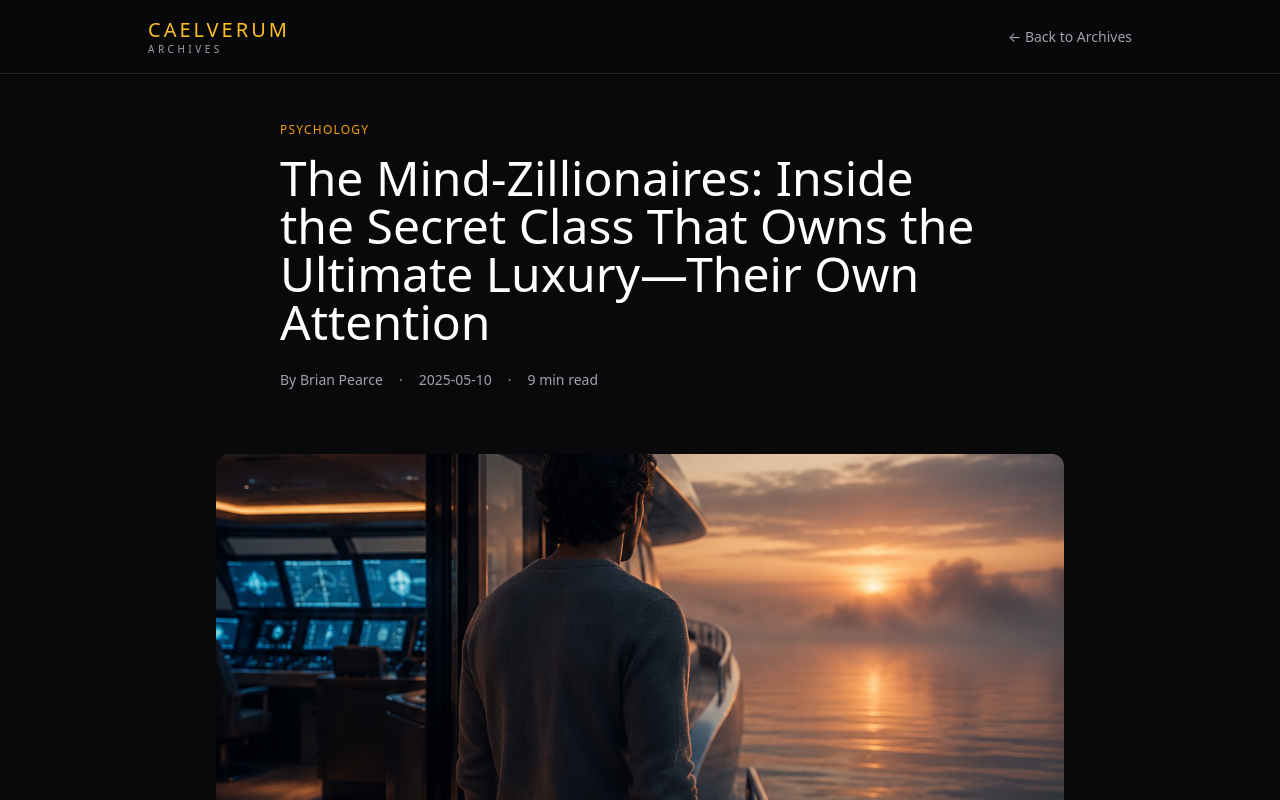
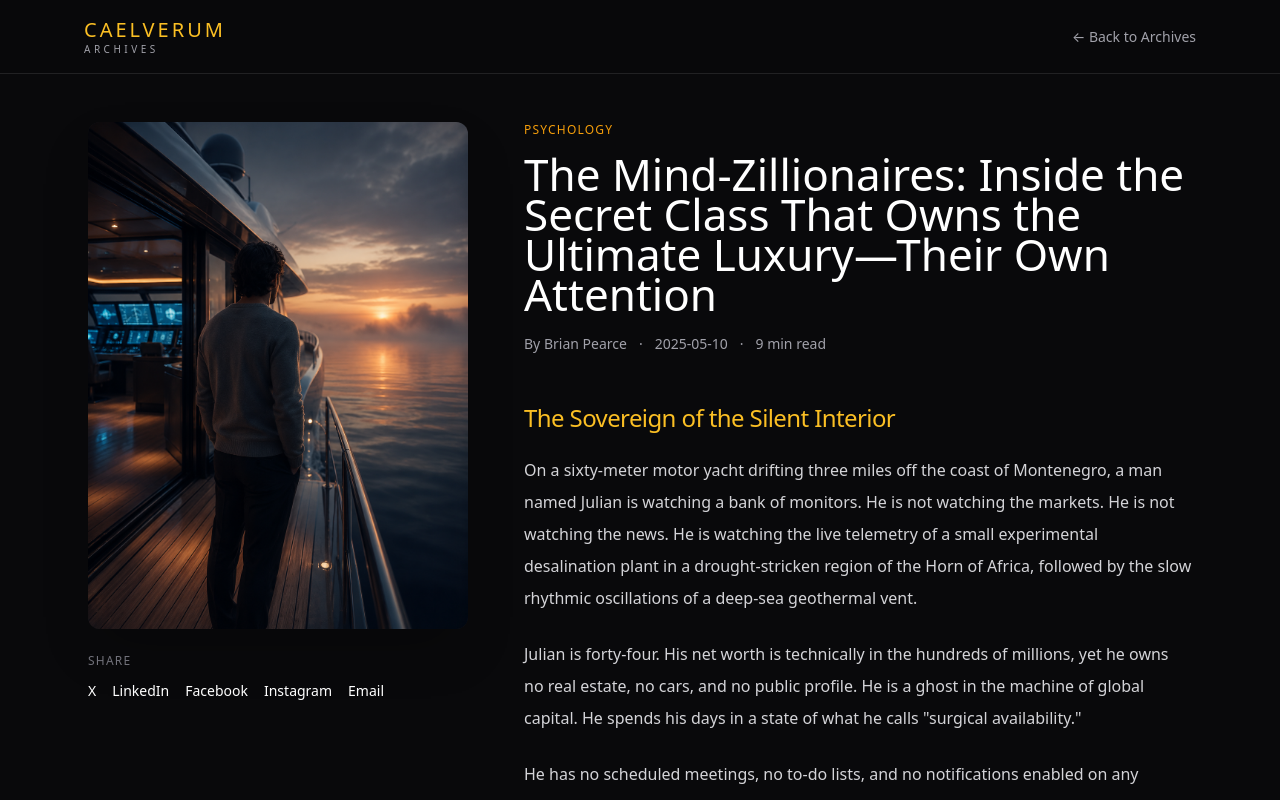
Before and after one commit to Caelverum/caelverum-archives, a Next.js app: page /articles/mind-zillionaires in a window 1280 px wide. Shown: the top 800 px of the page. Built offline with nearby package versions, Linux system fonts and the light colour scheme.

Commit message:
Editorial layout with portrait cover + Instagram share

```diff
--- a/app/articles/[slug]/page.tsx
+++ b/app/articles/[slug]/page.tsx
@@ -55,9 +55,9 @@ export default async function ArticlePage({ params }: { params: Promise<{ slug:
 
   return (
     <div className="min-h-screen bg-zinc-950 text-white">
-      {/* Simple Top Nav */}
+      {/* Top Nav */}
       <nav className="border-b border-zinc-800/80 sticky top-0 z-40 bg-zinc-950/90 backdrop-blur-md">
-        <div className="max-w-5xl mx-auto px-5 py-4 flex items-center justify-between">
+        <div className="max-w-6xl mx-auto px-5 py-4 flex items-center justify-between">
           <Link href="/" className="hover:opacity-80 transition-opacity">
             <div className="text-xl font-light tracking-[0.15em] text-amber-400">CAELVERUM</div>
             <div className="text-[10px] tracking-[0.35em] text-zinc-400 -mt-0.5">ARCHIVES</div>
@@ -71,65 +71,23 @@ export default async function ArticlePage({ params }: { params: Promise<{ slug:
         </div>
       </nav>
 
-      {/* Article Header */}
-      <header className="max-w-3xl mx-auto px-6 pt-12 pb-8">
-        <p className="text-xs tracking-widest text-amber-500 mb-4">
-          {article.category}
-        </p>
-        <h1 className="text-3xl md:text-4xl lg:text-5xl font-light leading-tight mb-6">
-          {article.title}
-        </h1>
-        <div className="flex items-center gap-4 text-sm text-zinc-400 mb-8">
-          <span>By {article.author}</span>
-          <span>·</span>
-          <span>{article.date}</span>
-          <span>·</span>
-          <span>{article.readTime}</span>
-        </div>
-      </header>
+      {/* Main Editorial Layout */}
+      <div className="max-w-6xl mx-auto px-6 py-12">
+        <div className="grid lg:grid-cols-[380px_1fr] gap-10 lg:gap-14">
 
-      {/* Cover Image */}
-      <div className="max-w-4xl mx-auto px-6 mb-12">
-        <div className="aspect-[16/10] overflow-hidden rounded-xl bg-zinc-900">
+          {/* LEFT — Portrait Cover (sticky on desktop) */}
+          <div className="lg:sticky lg:top-28 self-start">
+            <div className="aspect-[3/4] overflow-hidden rounded-xl bg-zinc-900 shadow-2xl">
               <img
                 src={article.cover}
                 alt={article.title}
                 className="w-full h-full object-cover"
               />
             </div>
-      </div>
 
-      {/* Article Body */}
-      <article className="max-w-3xl mx-auto px-6 pb-20">
-        <div className="text-zinc-300 leading-relaxed article-content">
-          <ReactMarkdown
-            remarkPlugins={[remarkGfm]}
-            components={{
-              h2: ({node, ...props}) => (
-                <h2 className="text-2xl font-light text-amber-400 mt-12 mb-5 tracking-tight" {...props} />
-              ),
-              h3: ({node, ...props}) => (
-                <h3 className="text-xl font-medium text-white mt-10 mb-4" {...props} />
-              ),
-              p: ({node, ...props}) => (
-                <p className="mb-6 leading-8 text-[16px]" {...props} />
-              ),
-              strong: ({node, ...props}) => (
-                <strong className="text-white font-medium" {...props} />
-              ),
-              blockquote: ({node, ...props}) => (
-                <blockquote className="border-l-2 border-amber-500 bg-zinc-900/40 py-3 px-5 my-8 rounded-r text-zinc-300 italic" {...props} />
-              ),
-              hr: () => null,
-            }}
-          >
-            {article.content}
-          </ReactMarkdown>
-        </div>
-
-        {/* Share Section */}
-        <div className="mt-16 pt-8 border-t border-zinc-800">
-          <p className="text-sm text-zinc-500 mb-4">Share this article</p>
+            {/* Share buttons under the image on desktop */}
+            <div className="mt-6 hidden lg:block">
+              <p className="text-xs tracking-widest text-zinc-500 mb-3">SHARE</p>
               <div className="flex flex-wrap gap-4 text-sm">
                 <a
                   href={`https://twitter.com/intent/tweet?text=${encodeURIComponent(article.title + ' — Caelverum Archives')}&url=${encodeURIComponent(shareUrl)}`}
@@ -156,6 +114,104 @@ export default async function ArticlePage({ params }: { params: Promise<{ slug:
                   Facebook
                 </a>
                 <a
+                  href="https://www.instagram.com/"
+                  target="_blank"
+                  rel="noopener noreferrer"
+                  className="hover:text-amber-400 transition-colors"
+                  title="Open Instagram"
+                >
+                  Instagram
+                </a>
+                <a
+                  href={`mailto:?subject=${encodeURIComponent(article.title)}&body=${encodeURIComponent('I thought you might like this article from Caelverum Archives:\n\n' + article.title + '\n\n' + shareUrl)}`}
+                  className="hover:text-amber-400 transition-colors"
+                >
+                  Email
+                </a>
+              </div>
+            </div>
+          </div>
+
+          {/* RIGHT — Article Content */}
+          <div>
+            <p className="text-xs tracking-widest text-amber-500 mb-4">
+              {article.category}
+            </p>
+            <h1 className="text-3xl md:text-4xl lg:text-[2.75rem] font-light leading-tight mb-5">
+              {article.title}
+            </h1>
+            <div className="flex flex-wrap items-center gap-3 text-sm text-zinc-400 mb-10">
+              <span>By {article.author}</span>
+              <span>·</span>
+              <span>{article.date}</span>
+              <span>·</span>
+              <span>{article.readTime}</span>
+            </div>
+
+            {/* Article Body */}
+            <div className="text-zinc-300 leading-relaxed">
+              <ReactMarkdown
+                remarkPlugins={[remarkGfm]}
+                components={{
+                  h2: ({node, ...props}) => (
+                    <h2 className="text-2xl font-light text-amber-400 mt-12 mb-5 tracking-tight" {...props} />
+                  ),
+                  h3: ({node, ...props}) => (
+                    <h3 className="text-xl font-medium text-white mt-10 mb-4" {...props} />
+                  ),
+                  p: ({node, ...props}) => (
+                    <p className="mb-6 leading-8 text-[16px]" {...props} />
+                  ),
+                  strong: ({node, ...props}) => (
+                    <strong className="text-white font-medium" {...props} />
+                  ),
+                  blockquote: ({node, ...props}) => (
+                    <blockquote className="border-l-2 border-amber-500 bg-zinc-900/40 py-3 px-5 my-8 rounded-r text-zinc-300 italic" {...props} />
+                  ),
+                  hr: () => null,
+                }}
+              >
+                {article.content}
+              </ReactMarkdown>
+            </div>
+
+            {/* Mobile Share */}
+            <div className="mt-14 pt-8 border-t border-zinc-800 lg:hidden">
+              <p className="text-xs tracking-widest text-zinc-500 mb-3">SHARE</p>
+              <div className="flex flex-wrap gap-4 text-sm">
+                <a
+                  href={`https://twitter.com/intent/tweet?text=${encodeURIComponent(article.title + ' — Caelverum Archives')}&url=${encodeURIComponent(shareUrl)}`}
+                  target="_blank"
+                  rel="noopener noreferrer"
+                  className="hover:text-amber-400 transition-colors"
+                >
+                  X
+                </a>
+                <a
+                  href={`https://www.linkedin.com/sharing/share-offsite/?url=${encodeURIComponent(shareUrl)}`}
+                  target="_blank"
+                  rel="noopener noreferrer"
+                  className="hover:text-amber-400 transition-colors"
+                >
+                  LinkedIn
+                </a>
+                <a
+                  href={`https://www.facebook.com/sharer/sharer.php?u=${encodeURIComponent(shareUrl)}`}
+                  target="_blank"
+                  rel="noopener noreferrer"
+                  className="hover:text-amber-400 transition-colors"
+                >
+                  Facebook
+                </a>
+                <a
+                  href="https://www.instagram.com/"
+                  target="_blank"
+                  rel="noopener noreferrer"
+                  className="hover:text-amber-400 transition-colors"
+                >
+                  Instagram
+                </a>
+                <a
                   href={`mailto:?subject=${encodeURIComponent(article.title)}&body=${encodeURIComponent('I thought you might like this article from Caelverum Archives:\n\n' + article.title + '\n\n' + shareUrl)}`}
                   className="hover:text-amber-400 transition-colors"
                 >
@@ -173,7 +229,9 @@ export default async function ArticlePage({ params }: { params: Promise<{ slug:
                 ← Back to all articles
               </Link>
             </div>
-      </article>
+          </div>
+        </div>
+      </div>
     </div>
   );
 }
```
Lines whose indentation alone changed are shown as unchanged.
